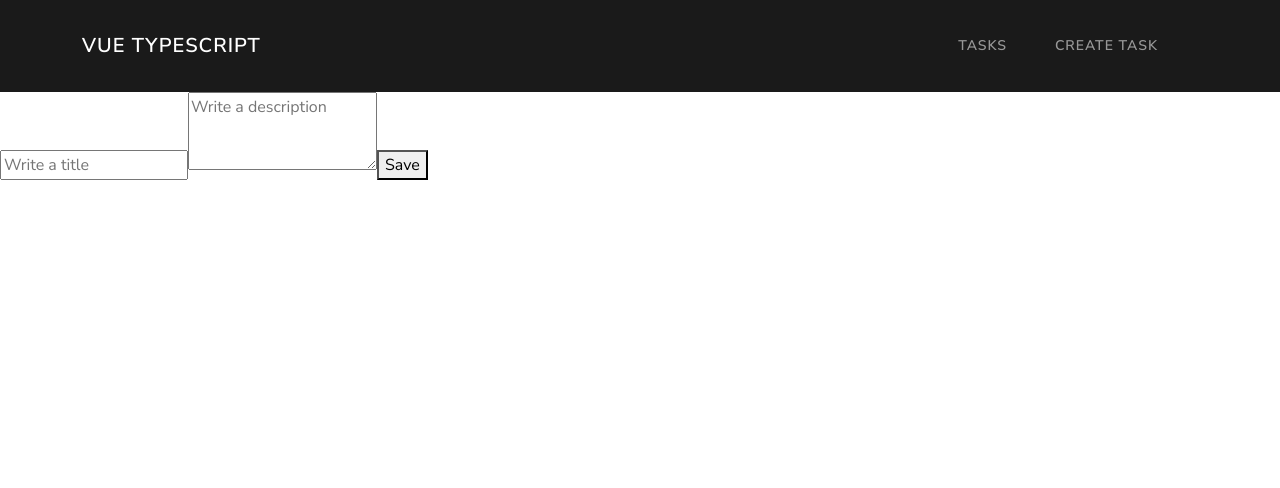
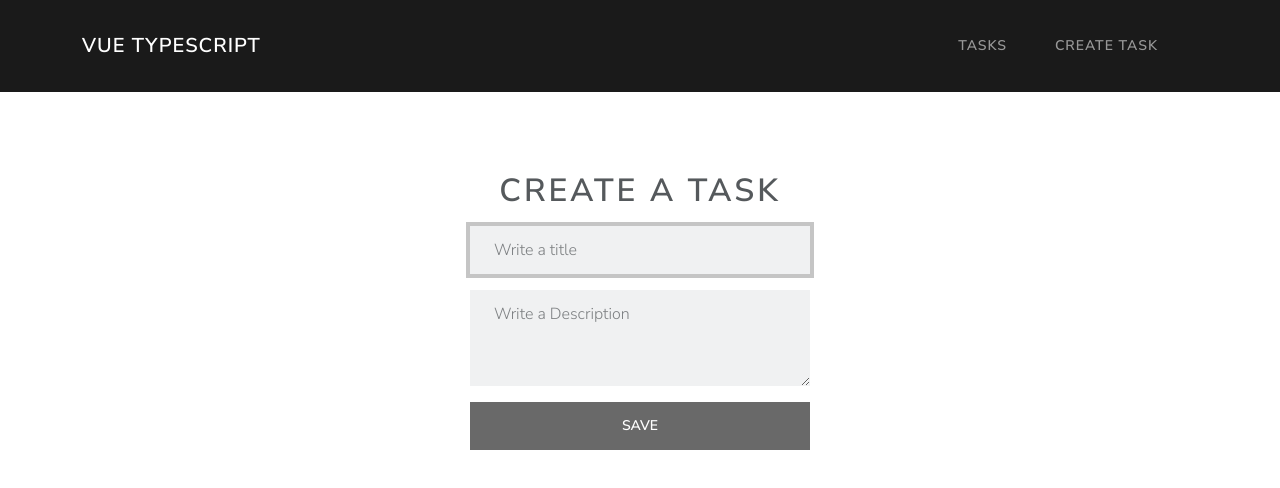
Before and after one commit to alex-candido/fazt-web-mevn-list-application, a Vue app: page /tasks/new in a window 1280 px wide. Shown: the top 488 px of the page. Built offline with nearby package versions, Linux system fonts and the light colour scheme.

Commit message:
estilos com Bootswatch em TaskForm

```diff
--- a/src/App.vue
+++ b/src/App.vue
@@ -1,6 +1,8 @@
 <template>
   <navbar />
-  <router-view />
+  <main class="container py-5">
+    <router-view />
+  </main>
 </template>
 
 <script lang="ts">
--- a/src/components/TaskForm.vue
+++ b/src/components/TaskForm.vue
@@ -1,11 +1,30 @@
 <template>
-  <form @submit.prevent="saveTask()" >
-    <input type="text" placeholder="Write a title" v-model="task.title">
-
-    <textarea rows="3" placeholder="Write a description" v-model="task.description"></textarea>
-
-    <button>Save</button>
-  </form>
+  <div class="col-md-4 offset-4">
+    <div class="card card-body">
+      <h1 class="card-title my-3 text-center">Create a Task</h1>
+      <form @submit.prevent="saveTask()" >
+        <input
+          class="form-control mb-3"
+          placeholder="Write a title"
+          type="title"
+          v-model="task.title"
+          autofocus
+        />
+        <textarea
+          class="form-control mb-3"
+          placeholder="Write a Description"
+          rows="3"
+          v-model="task.description"
+        ></textarea>
+        <button
+          class="btn btn-primary w-100"
+          :disabled="!task.title || !task.description"
+        >
+          save
+        </button>
+      </form>
+    </div>
+  </div>
 </template>
 
 <script lang="ts">
--- a/src/components/TaskList.vue
+++ b/src/components/TaskList.vue
@@ -1,10 +1,13 @@
 <template>
-  <ul>
+  <ul class="list-group">
     <li
+      class="list-group-item list-group-item-action p-4"
+      style="cursor: pointer;"
       v-for="(task, index) in tasks"
       :key="index"
       @click="$router.push({path: `/tasks/${task._id}`})"
     >
+      {{ index + 1 }}.
       {{ task.title }}
     </li>
   </ul>
```
